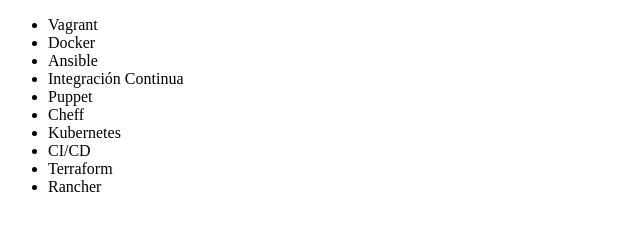
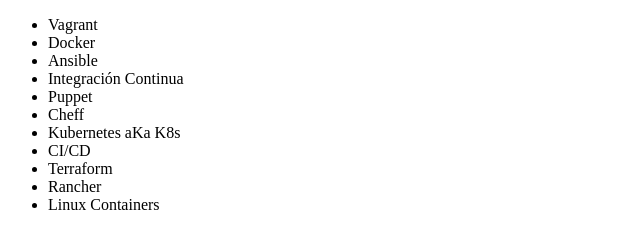
Before and after one commit to EmmanuelMontes/GitHubPractice, a plain HTML site: page index.html in a window 1280 px wide. Shown: the whole page, without its empty margins (0-640 px from the left). Drawn offline with Linux system fonts and the light colour scheme.

Commit message:
Realicé una adición y una edición en el index.html.

```diff
--- a/index.html
+++ b/index.html
@@ -14,10 +14,11 @@
     <li>Integración Continua</li>
     <li>Puppet</li>
     <li>Cheff</li>
-    <li>Kubernetes</li>
+    <li>Kubernetes aKa K8s</li>
     <li>CI/CD</li>
     <li>Terraform</li>
     <li>Rancher</li>
+    <li>Linux Containers</li>
   </ul>
 </body>
 </html>
```
